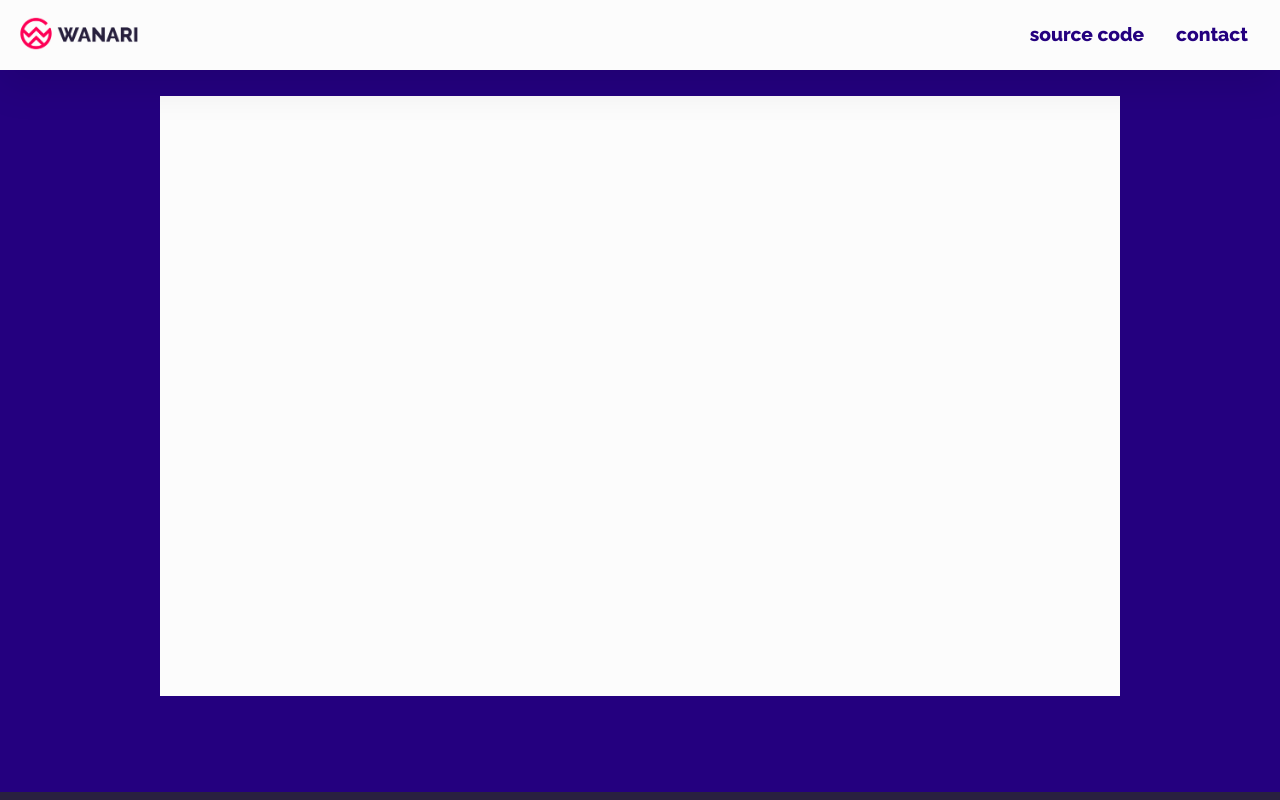
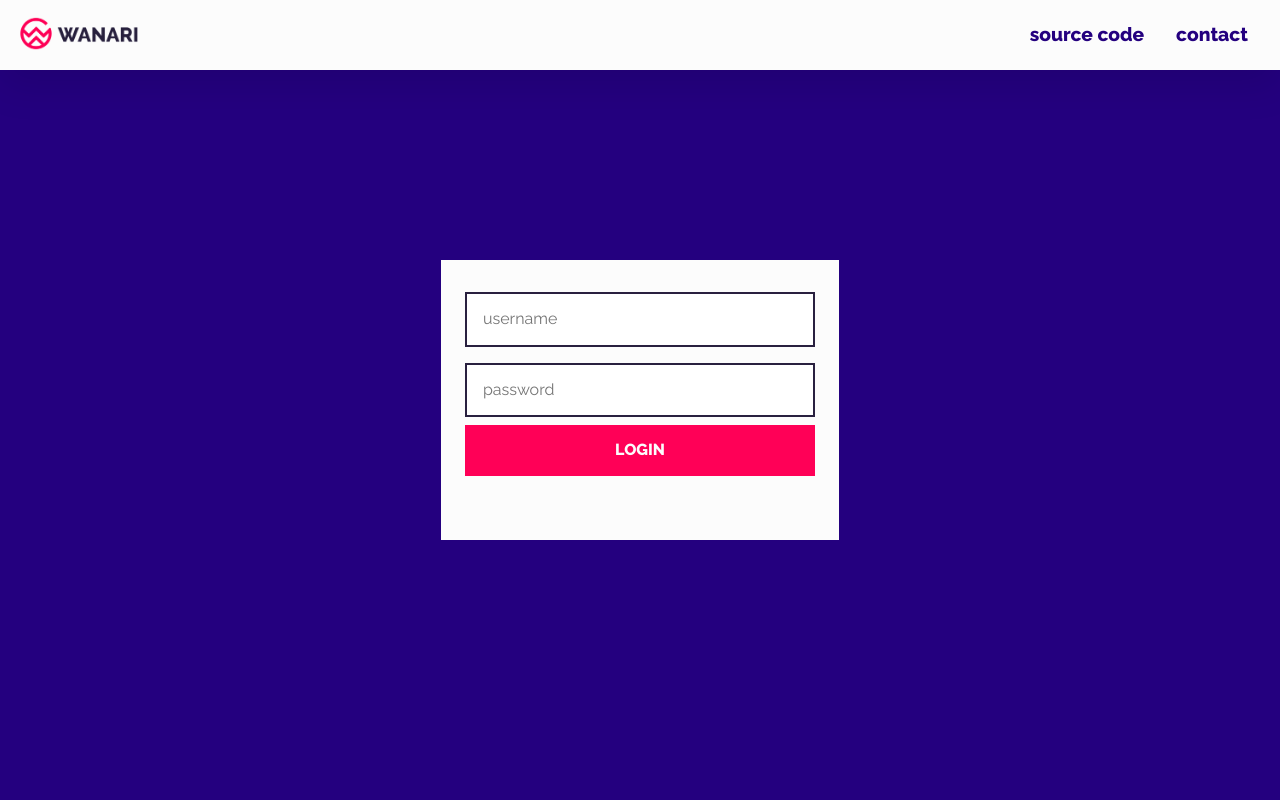
Before and after one commit to leventefrks/wanari, a React app: page /dashboard in a window 1280 px wide. Shown: the top 800 px of the page. Built offline with nearby package versions, Linux system fonts and the light colour scheme.

Commit message:
default routing

```diff
--- a/package.json
+++ b/package.json
@@ -35,6 +35,7 @@
     "react": "^16.3.2",
     "react-dev-utils": "^5.0.1",
     "react-dom": "^16.3.2",
+    "react-router-dom": "^4.2.2",
     "resolve": "1.6.0",
     "style-loader": "0.19.0",
     "sw-precache-webpack-plugin": "0.11.4",
--- a/src/App.js
+++ b/src/App.js
@@ -3,6 +3,9 @@ import Login from './components/login/login';
 import Dashboard from './components/dashboard/dashboard';
 import user from './data/authentication';
 import './App.scss';
+
+// routing
+import { Link, Route, Switch } from 'react-router-dom';
 
 class App extends Component {
   constructor(props) {
@@ -36,7 +39,8 @@ class App extends Component {
   render() {
     return (
       <div className="App">
-      <Dashboard />
+      <Route path="/" component={Login}/>
+      <Route path="/dashboard" component={Dashboard}/>
       </div>
     );
   }
--- a/src/components/dashboard/dashboard.js
+++ b/src/components/dashboard/dashboard.js
@@ -20,7 +20,7 @@ export default class Dashboard extends Component {
                 </header>
 
                 <div className="flight-info">
-                   <h1 className="flight-info__title"></h1>
+
                 </div>
 
                 <footer className="footer">
--- a/src/index.js
+++ b/src/index.js
@@ -1,7 +1,15 @@
 import React from 'react';
-import ReactDOM from 'react-dom';
 import App from './App';
 import registerServiceWorker from './registerServiceWorker';
 
-ReactDOM.render(<App />, document.getElementById('root'));
+// routing
+import ReactDOM from 'react-dom';
+import { BrowserRouter } from 'react-router-dom';
+
+ReactDOM.render(
+<BrowserRouter>
+        <App />
+</BrowserRouter>,
+document.getElementById('root'));
+
 registerServiceWorker();
```
Also changed, not shown: 1 other file (tests, documents, lock files or other folders).
